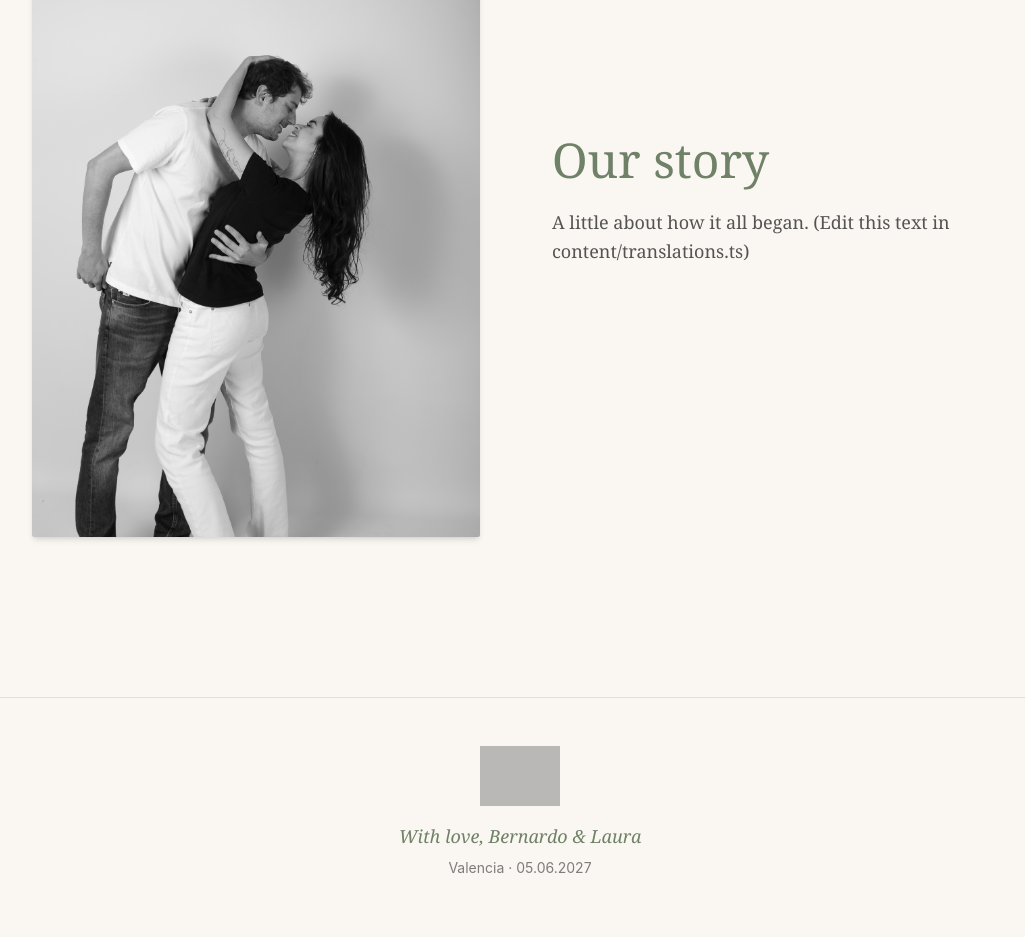
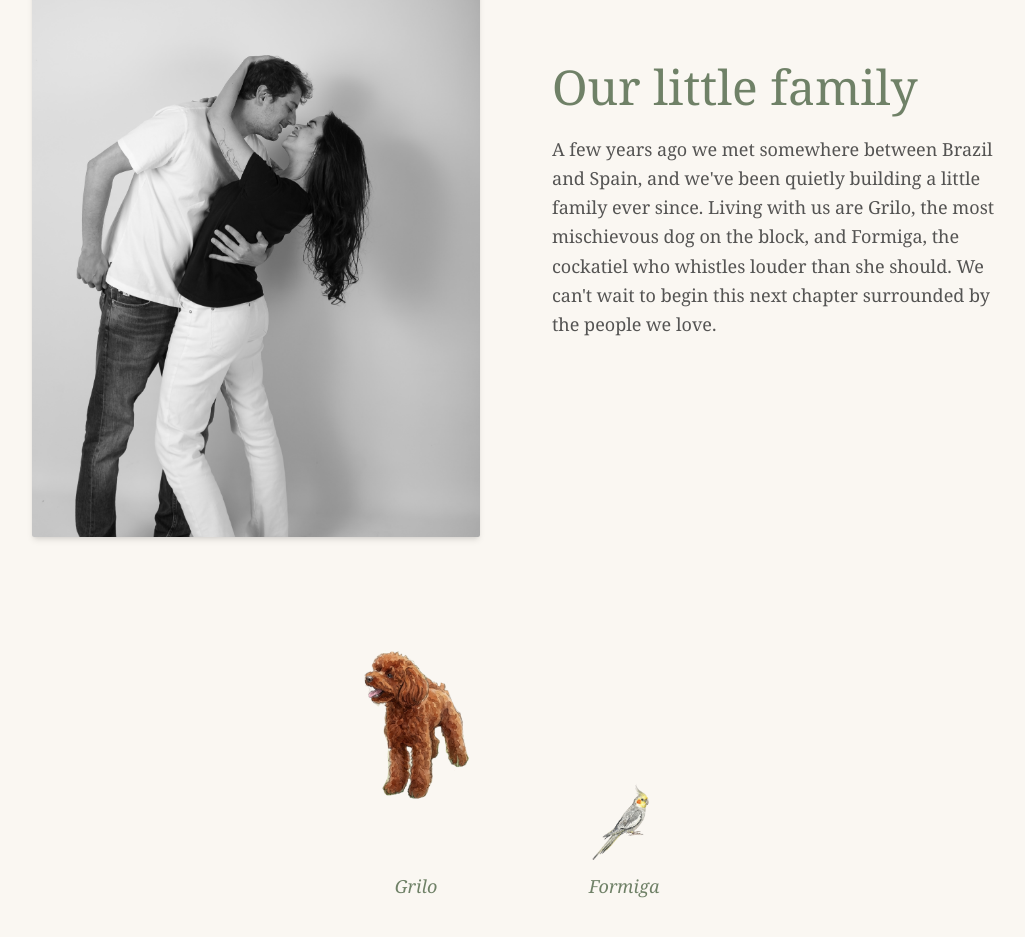
Before and after one commit to laurarondon/bernardo-laura-wedding, a Next.js app: page /en in a window 1280 px wide. Shown: the part 1400-2337 px from the top of the page, without its empty margins (120-1145 px from the left). Built offline with nearby package versions, Linux system fonts and the light colour scheme; grey boxes are pictures that could not be loaded.

Commit message:
Add Grilo and Formiga to 'Our little family' section

```diff
--- a/app/[lang]/page.tsx
+++ b/app/[lang]/page.tsx
@@ -72,7 +72,7 @@ export default function Home({ params }: { params: { lang: string } }) {
         <Countdown targetIso={settings.wedding.date} lang={lang} />
       </section>
 
-      {/* Our story */}
+      {/* Our little family */}
       <section className="max-w-5xl mx-auto px-4 py-20">
         <div
           className={`grid gap-10 md:gap-16 items-center ${
@@ -106,6 +106,25 @@ export default function Home({ params }: { params: { lang: string } }) {
             </p>
           </div>
         </div>
+
+        {/* Pets — little portraits */}
+        {settings.pets.length > 0 && (
+          <div className="mt-16 flex justify-center items-end gap-10 sm:gap-16 flex-wrap">
+            {settings.pets.map((pet) => (
+              <div key={pet.name} className="text-center">
+                {/* eslint-disable-next-line @next/next/no-img-element */}
+                <img
+                  src={pet.image}
+                  alt={pet.name}
+                  className="block w-28 sm:w-36 h-auto mx-auto"
+                />
+                <p className="font-serif italic text-lg text-sageDark mt-3">
+                  {pet.name}
+                </p>
+              </div>
+            ))}
+          </div>
+        )}
       </section>
     </div>
   );
--- a/content/settings.ts
+++ b/content/settings.ts
@@ -59,6 +59,13 @@ export const settings = {
     tower: "/images/tower.png", // illustration shown in the wedding details page
   },
 
+  // The little family — pets shown in the "Our little family" section.
+  // To add another animal: copy a line and change the name + image path.
+  pets: [
+    { name: "Grilo", image: "/images/dog.png" },
+    { name: "Formiga", image: "/images/cockatiel.png" },
+  ],
+
   // ─────────── GIFT LIST ───────────
   gifts: {
     // When true, the /gifts page shows a "Coming soon" placeholder instead of
--- a/content/translations.ts
+++ b/content/translations.ts
@@ -17,9 +17,9 @@ export const translations = {
         minutes: "min",
         seconds: "seg",
       },
-      ourStory: "A nossa história",
+      ourStory: "A nossa pequena família",
       ourStoryBody:
-        "Aqui contamos um pouquinho de como tudo começou. (Edite este texto em content/translations.ts)",
+        "Há alguns anos nos encontramos entre o Brasil e a Espanha, e desde então fomos construindo uma pequena família. Com a gente moram Grilo, o cachorro mais bagunceiro do bairro, e Formiga, a calopsita que assobia mais alto do que devia. Mal podemos esperar para começar este próximo capítulo cercados das pessoas que amamos.",
       seeDetails: "Ver detalhes do casamento",
       seeGifts: "Ver lista de presentes",
     },
@@ -169,9 +169,9 @@ export const translations = {
         minutes: "min",
         seconds: "seg",
       },
-      ourStory: "Nuestra historia",
+      ourStory: "Nuestra pequeña familia",
       ourStoryBody:
-        "Aquí contamos un poquito de cómo empezó todo. (Edita este texto en content/translations.ts)",
+        "Hace unos años nos encontramos entre Brasil y España, y desde entonces hemos ido construyendo una pequeña familia. Con nosotros viven Grilo, el perro más travieso del barrio, y Formiga, la ninfa que silba más alto de lo que debería. Estamos felices de comenzar este próximo capítulo rodeados de las personas que queremos.",
       seeDetails: "Ver detalles de la boda",
       seeGifts: "Ver lista de regalos",
     },
@@ -321,9 +321,9 @@ export const translations = {
         minutes: "min",
         seconds: "sec",
       },
-      ourStory: "Our story",
+      ourStory: "Our little family",
       ourStoryBody:
-        "A little about how it all began. (Edit this text in content/translations.ts)",
+        "A few years ago we met somewhere between Brazil and Spain, and we've been quietly building a little family ever since. Living with us are Grilo, the most mischievous dog on the block, and Formiga, the cockatiel who whistles louder than she should. We can't wait to begin this next chapter surrounded by the people we love.",
       seeDetails: "Wedding details",
       seeGifts: "Gift list",
     },
```
Also changed, not shown: public/images/cockatiel.png (added), public/images/dog.png (added).
